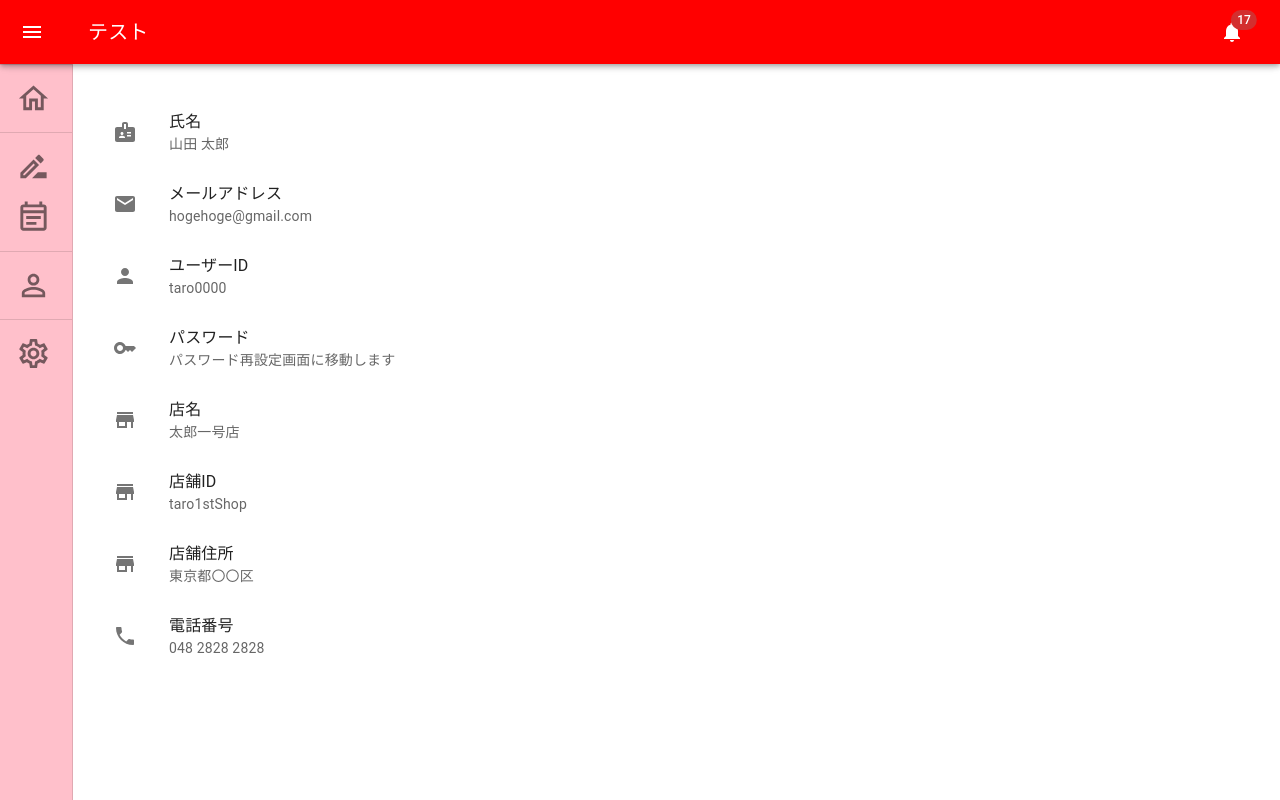
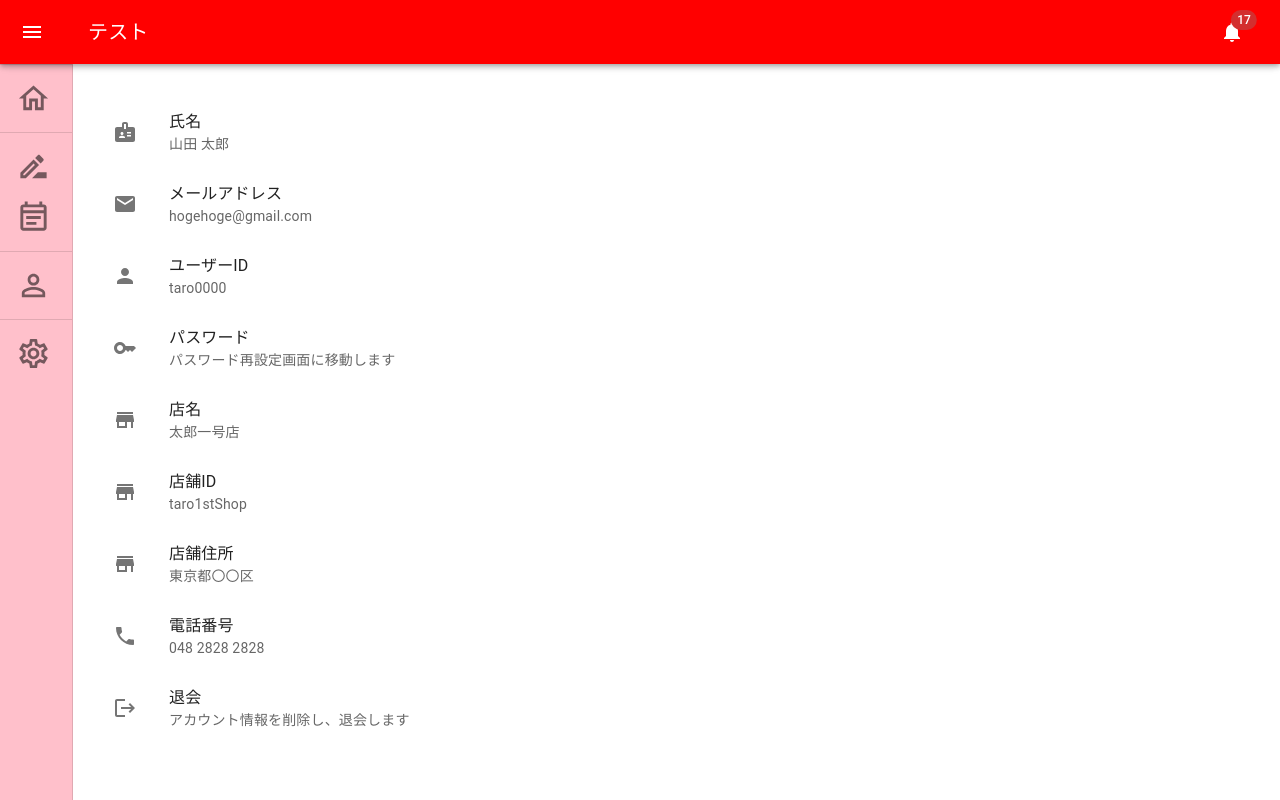
Before and after one commit to nineteen2021/shiftan-v2, a React (Create React App) app in the folder node/django_front/: page / in a window 1280 px wide. Built offline with nearby package versions, Linux system fonts and the light colour scheme.

Commit message:
アカウント退会ボタンを追加

```diff
--- a/node/django_front/src/components/AccountSettings.jsx
+++ b/node/django_front/src/components/AccountSettings.jsx
@@ -8,6 +8,7 @@ import ListItemText from '@mui/material/ListItemText';
 import PersonIcon from '@mui/icons-material/Person';
 import EmailIcon from '@mui/icons-material/Email';
 import BadgeIcon from '@mui/icons-material/Badge';
+import LogoutIcon from '@mui/icons-material/Logout';
 import KeyIcon from '@mui/icons-material/Key';
 import StoreIcon from '@mui/icons-material/Store';
 import LocalPhoneIcon from '@mui/icons-material/LocalPhone';
@@ -109,6 +110,14 @@ export default function AccountSettings() {
                                     <LocalPhoneIcon />
                                 </ListItemIcon>
                                 <ListItemText primary="電話番号" secondary={testUser.shopNumber} />
+                            </ListItemButton>
+                        </ListItem>
+                        <ListItem disablePadding>
+                            <ListItemButton >
+                                <ListItemIcon>
+                                    <LogoutIcon />
+                                </ListItemIcon>
+                                <ListItemText primary="退会" secondary="アカウント情報を削除し、退会します" />
                             </ListItemButton>
                         </ListItem>
                     </List>
```
